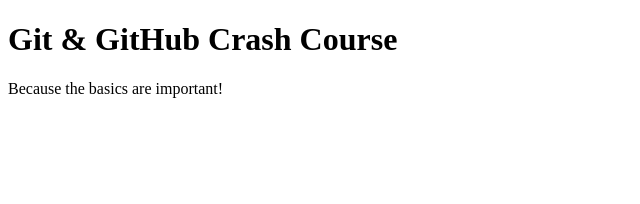
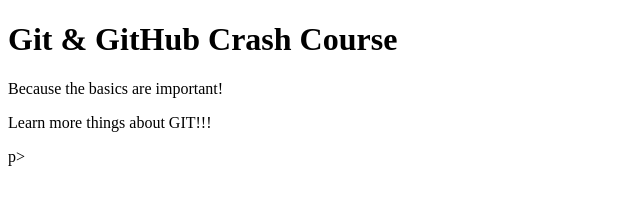
Before and after one commit to gerryOcean/firstRepo, a plain HTML site: page index.html in a window 1280 px wide. Shown: the whole page, without its empty margins (0-640 px from the left). Drawn offline with Linux system fonts and the light colour scheme.

Commit message:
changed slightly

```diff
--- a/index.html
+++ b/index.html
@@ -9,5 +9,6 @@
   <body>
     <h1>Git & GitHub Crash Course</h1>
     <p>Because the basics are important!</p>
+    <p>Learn more things about GIT!!!</p>p>
   </body>
 </html>
```
